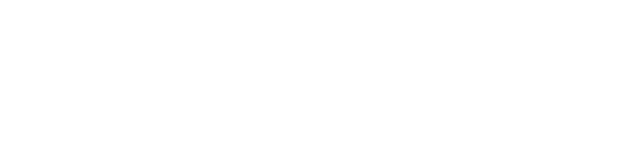
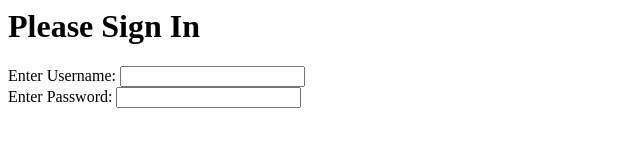
Before and after one commit to Muzaffar27/Projects, a plain HTML site: page index.html in a window 1280 px wide. Shown: the whole page, without its empty margins (0-640 px from the left). Drawn offline with Linux system fonts and the light colour scheme.

Commit message:
login page

```diff
--- a/index.html
+++ b/index.html
@@ -1,6 +1,17 @@
+<head>
+    <title>Login page</title>
+</head>
+
 <body>
+    <header>
+        <h1>Please Sign In</h1>
+    </header>
 
-    <head>
-        <title>Project</title>
-    </head>
+    <form class="credentials">
+        <label for="username">Enter Username:</label>
+        <input type="text" id="username" required>
+        <br>
+        <label for="password">Enter Password:</label>
+        <input type="password" name="" id="password" required>
+    </form>
 </body>
```
